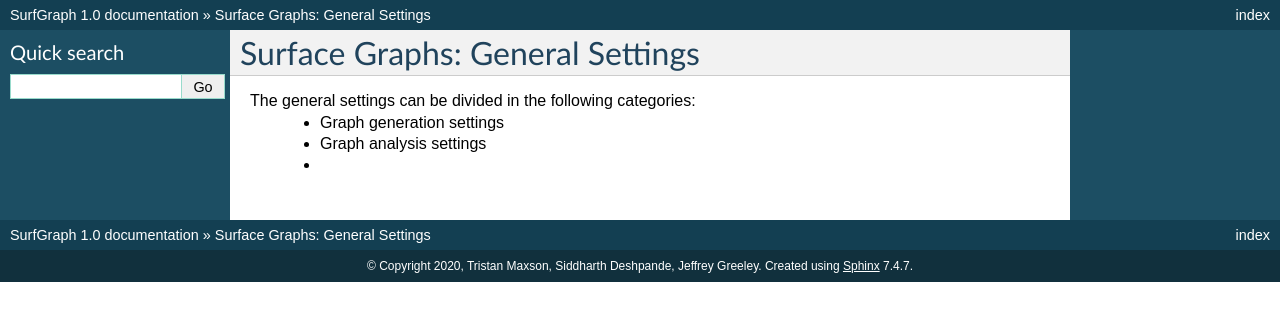
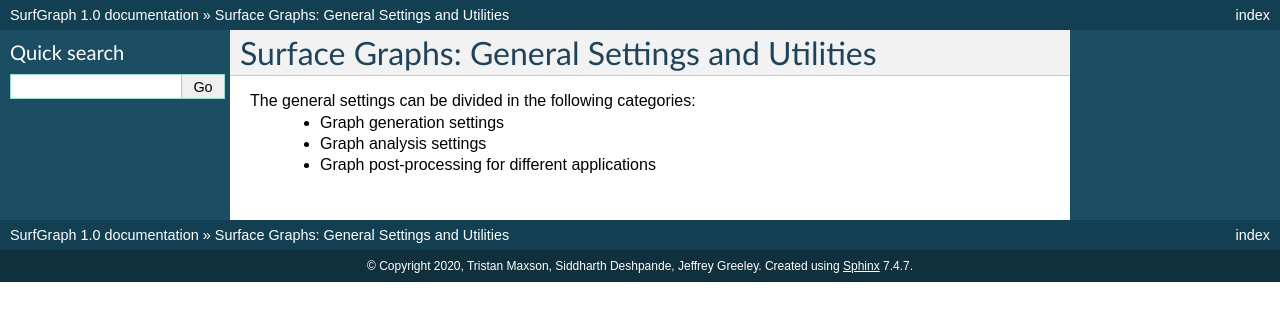
Before and after one commit to vsumaria/graph-theory-surfaces, a Sphinx documentation site: the page built from doc/source/Setting.rst, in a window 1280 px wide. Shown: the top 321 px of the page. Built offline with Sphinx 7.4.7, drawn with Linux system fonts in a browser that asks for light colours; formulas are drawn with MathJax 3; pages that are not in the unit, such as notebooks, are missing from menus.

Commit message:
Update doc/source/Setting.rst

```diff
--- a/doc/source/Setting.rst
+++ b/doc/source/Setting.rst
@@ -1,8 +1,8 @@
 ==============
-Surface Graphs: General Settings
+Surface Graphs: General Settings and Utilities
 ==============
 
 The general settings can be divided in the following categories:
  * Graph generation settings
  * Graph analysis settings
- *
+ * Graph post-processing for different applications
```
